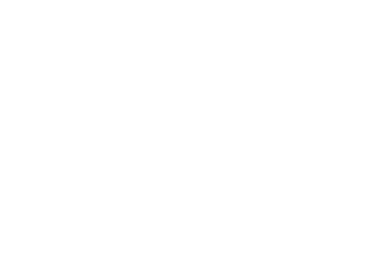
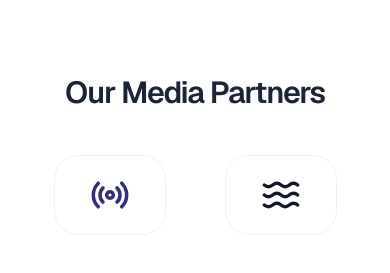
Before and after one commit to netpiedev/sanyukt, a Next.js app: page / in a window 390 px wide. Shown: the part 5399-5672 px from the top of the page. Before the commit the page ends 5397 px from the top, so only its background shows below. Built offline with nearby package versions, Linux system fonts and the light colour scheme.

Commit message:
feat: implement media partners section

```diff
--- a/src/app/page.tsx
+++ b/src/app/page.tsx
@@ -1,6 +1,7 @@
 import { BuildingChangeSection } from "@/components/home/building-change-section";
 import { DonationImpactSection } from "@/components/home/donation-impact-section";
 import { HomeHero } from "@/components/home/home-hero";
+import { MediaPartnersSection } from "@/components/home/media-partners-section";
 import { StoriesUpdateSection } from "@/components/home/stories-update-section";
 import { WhatWeDoSection } from "@/components/home/what-we-do-section";
 import { WhySanyuktSection } from "@/components/home/why-sanyukt-section";
@@ -16,6 +17,7 @@
       <DonationImpactSection />
       <StoriesUpdateSection />
       <WhySanyuktSection />
+      <MediaPartnersSection />
     </main>
   );
 }
--- /dev/null
+++ b/src/components/home/media-partners-section.tsx
@@ -0,0 +1,88 @@
+"use client";
+
+import type { LucideIcon } from "lucide-react";
+import { BadgeInfo, Newspaper, Radio, Rss, Tv, Waves } from "lucide-react";
+import { useEffect, useMemo, useState } from "react";
+
+type Partner = {
+  name: string;
+  icon: LucideIcon;
+  accent: string;
+};
+
+const partners: Partner[] = [
+  { name: "MBC TV", icon: Tv, accent: "text-[#ef4444]" },
+  { name: "The Sakala", icon: Newspaper, accent: "text-[#111827]" },
+  { name: "The Samaja", icon: Radio, accent: "text-[#312e81]" },
+  { name: "Sambad English", icon: Waves, accent: "text-[#111827]" },
+  { name: "Kanak News", icon: Rss, accent: "text-[#0f766e]" },
+  { name: "Sambad", icon: BadgeInfo, accent: "text-[#111827]" },
+];
+
+function PartnerLogo({ partner }: { partner: Partner }) {
+  const Icon = partner.icon;
+
+  return (
+    <div className="flex flex-col items-center justify-center">
+      <div className="flex h-20 w-28 items-center justify-center rounded-[1.5rem] border border-[#eef2f7] bg-white">
+        <Icon
+          aria-hidden="true"
+          className={`h-10 w-10 ${partner.accent}`}
+          strokeWidth={2.1}
+        />
+      </div>
+    </div>
+  );
+}
+
+export function MediaPartnersSection() {
+  const [activeIndex, setActiveIndex] = useState(0);
+  const perView = 2;
+
+  useEffect(() => {
+    const intervalId = window.setInterval(() => {
+      setActiveIndex((current) => (current + 1) % partners.length);
+    }, 2600);
+
+    return () => {
+      window.clearInterval(intervalId);
+    };
+  }, []);
+
+  const mobilePartners = useMemo(
+    () => [...partners, ...partners.slice(0, perView)],
+    [],
+  );
+
+  return (
+    <section className="py-18 md:py-22">
+      <div className="mx-auto w-full max-w-[1152px] px-6 sm:px-8">
+        <h2 className="text-center text-[1.9rem] font-semibold tracking-[-0.04em] text-[#1a2434] md:text-[1.85rem]">
+          Our Media Partners
+        </h2>
+
+        <div className="mt-12 hidden grid-cols-6 items-start gap-8 md:grid">
+          {partners.map((partner) => (
+            <PartnerLogo key={partner.name} partner={partner} />
+          ))}
+        </div>
+
+        <div className="mt-10 overflow-hidden md:hidden">
+          <div
+            className="flex transition-transform duration-500 ease-out"
+            style={{ transform: `translateX(-${activeIndex * 50}%)` }}
+          >
+            {mobilePartners.map((partner, index) => (
+              <div
+                key={`${partner.name}-${index}`}
+                className="w-1/2 flex-none px-3 first:pl-0 last:pr-0"
+              >
+                <PartnerLogo partner={partner} />
+              </div>
+            ))}
+          </div>
+        </div>
+      </div>
+    </section>
+  );
+}
```
